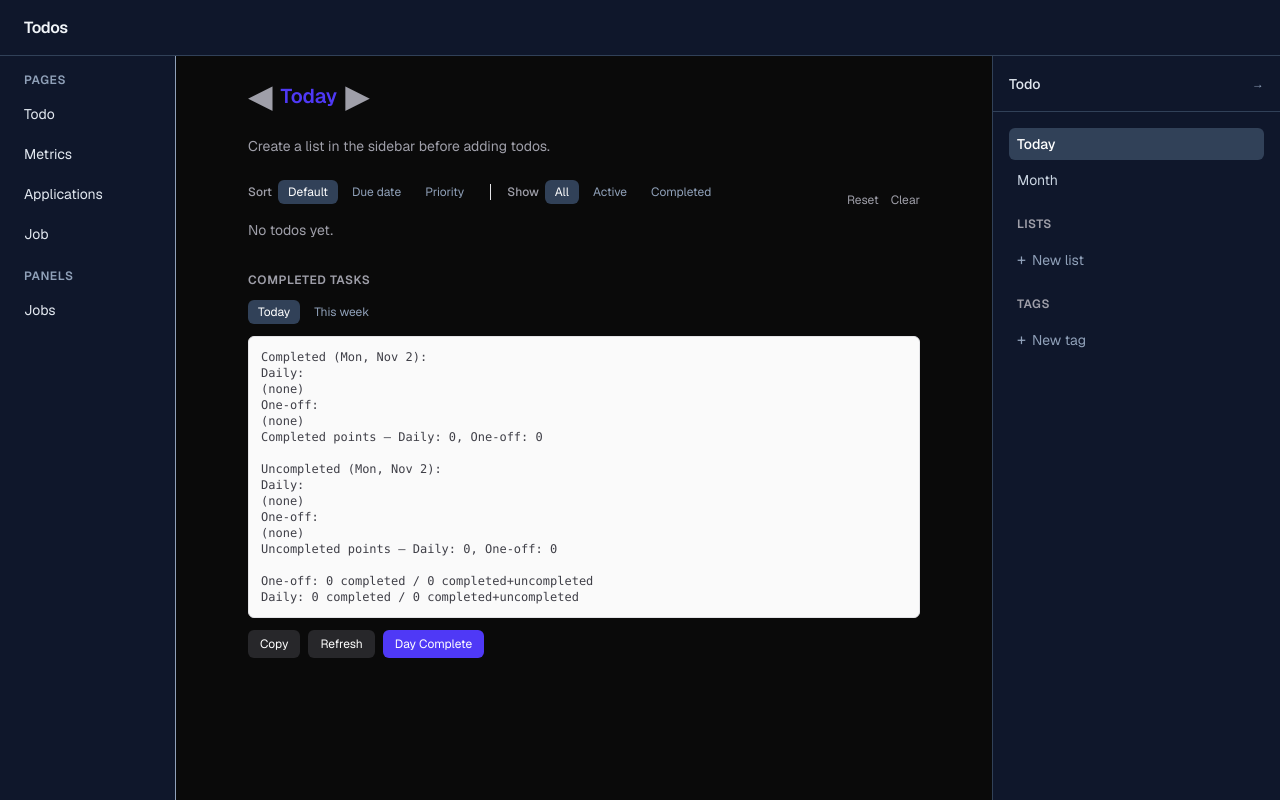
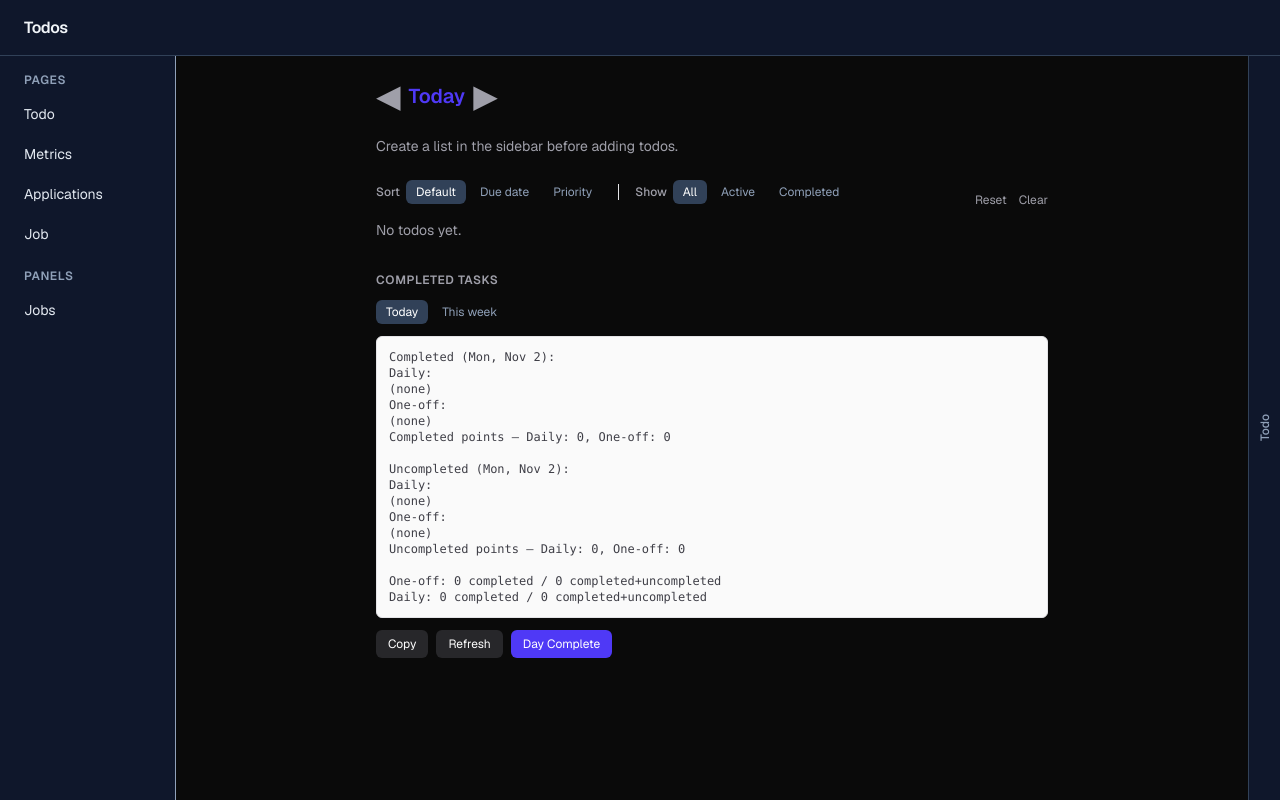
Before and after one commit to Jonathanko52/personal-interface, a Next.js app: page / in a window 1280 px wide. Built offline with nearby package versions, Linux system fonts and the light colour scheme.

Commit message:
rethinking right side panel

```diff
--- a/app/components/AppShell.tsx
+++ b/app/components/AppShell.tsx
@@ -11,7 +11,8 @@ export type ActivePanel = "todo" | "jobs" | null;
 
 export default function AppShell({ children }: { children: React.ReactNode }) {
   const [activePanel, setActivePanel] = useState<ActivePanel>("todo");
-  const [minimized, setMinimized] = useState(false);
+  // Starts closed to its tab (Part 113); reopened from the tab or Panels → Todo.
+  const [minimized, setMinimized] = useState(true);
 
   function handleSelect(panel: ActivePanel) {
     if (activePanel === panel && !minimized) {
```
